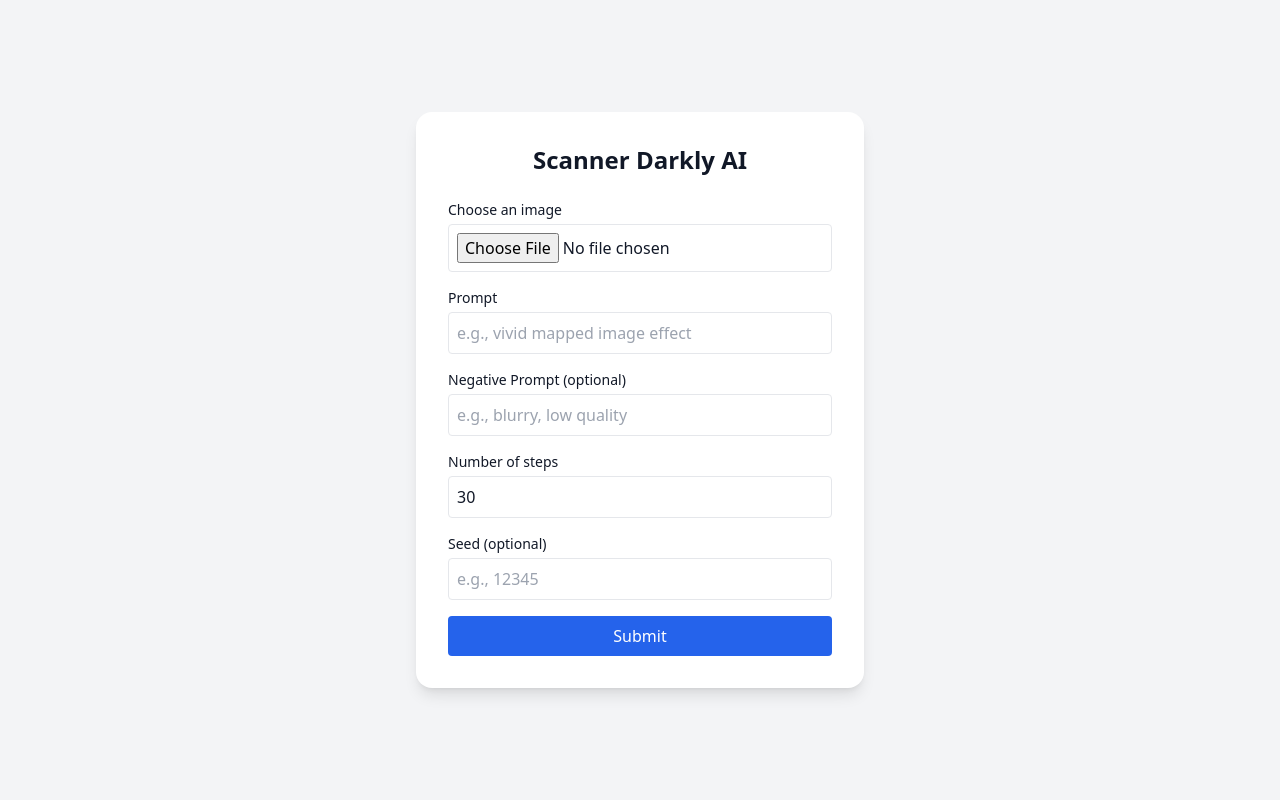
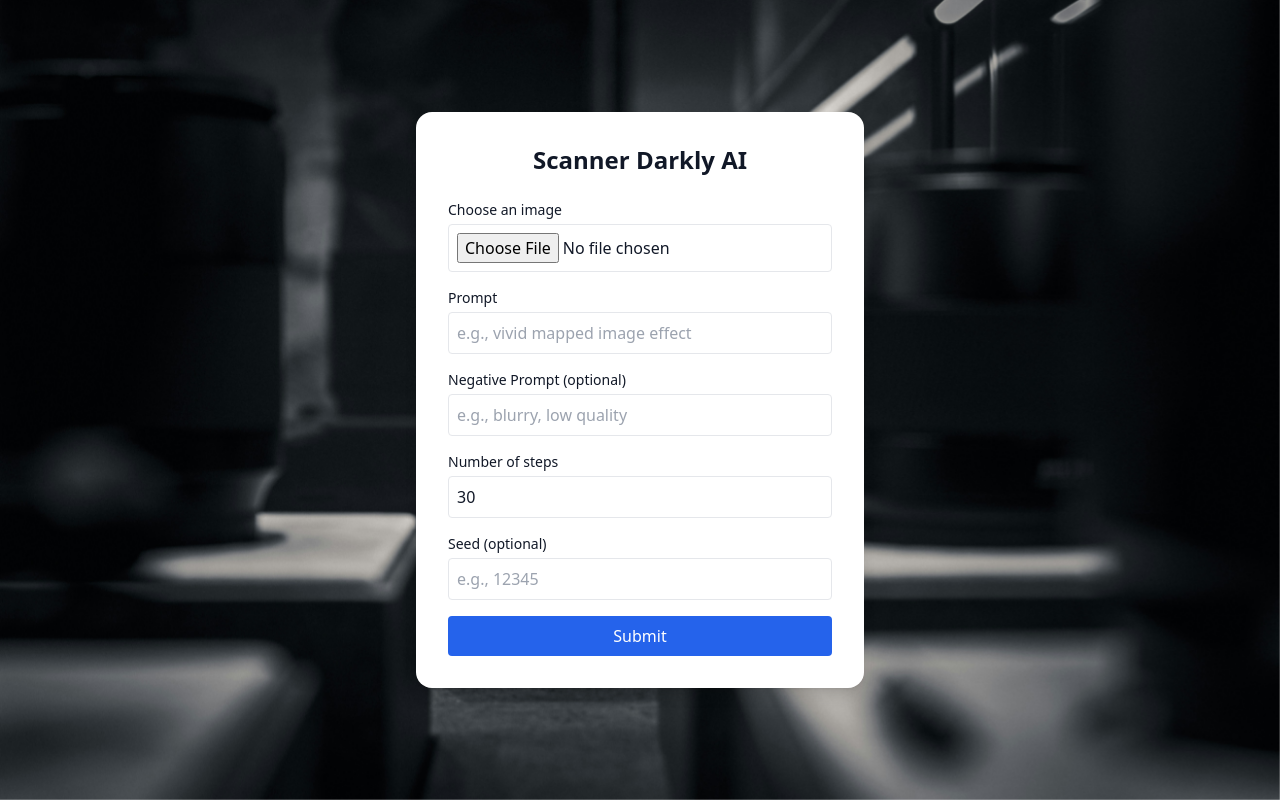
Before and after one commit to SafaDkl/Snapfire, a Flask app: page / in a window 1280 px wide. Run offline with Flask 3, Linux system fonts and the light colour scheme; some libraries are stand-ins or nearby versions.

Commit message:
Containerize app

```diff
--- a/app.py
+++ b/app.py
@@ -2,7 +2,6 @@ import os
 from flask import Flask, request, render_template, send_from_directory
 from werkzeug.utils import secure_filename
 from diffusers import StableDiffusionControlNetPipeline, ControlNetModel, UniPCMultistepScheduler
-from diffusers.utils import load_image
 import torch
 import cv2
 from PIL import Image
@@ -41,10 +40,9 @@ def apply_scanner_darkly_ai(input_path, output_path, prompt, negative_prompt, st
 
     # Optimize performance
     pipe.scheduler = UniPCMultistepScheduler.from_config(pipe.scheduler.config)
-    pipe.enable_xformers_memory_efficient_attention()
-    pipe.to("cuda")
+    pipe.to("cpu")
 
-    init_image = load_image(input_path).resize((512, 512))
+    init_image = Image.open(input_path).resize((512, 512))
     control_image = generate_edge_map(input_path).resize((512, 512))
 
     result = pipe(
--- a/main.py
+++ b/main.py
@@ -2,7 +2,6 @@ import cv2
 import numpy as np
 from PIL import Image
 from diffusers import StableDiffusionControlNetPipeline, ControlNetModel, UniPCMultistepScheduler
-from diffusers.utils import load_image
 import torch
 import warnings
 import os
@@ -40,7 +39,7 @@ def apply_scanner_darkly_ai(input_path, output_path, prompt, negative_prompt, st
     pipe.to("cpu")
 
     # Prepare input image and edge map
-    init_image = load_image(input_path).resize((512, 512))
+    init_image = Image.open(input_path).resize((512, 512))
     control_image = generate_edge_map(input_path).resize((512, 512))
 
     # Generate image
@@ -58,4 +57,4 @@ def apply_scanner_darkly_ai(input_path, output_path, prompt, negative_prompt, st
     result.save(output_path)
 
 # Example usage
-apply_scanner_darkly_ai('input.jpg', 'output.jpg', "apply scanner darkly theme on the input image", "nature, scenery", 30, 0)
+apply_scanner_darkly_ai('input.jpeg', 'outputpic.jpeg', "apply scanner darkly theme on the input image", "nature, scenery", 30, 0)
--- a/templates/index.html
+++ b/templates/index.html
@@ -5,8 +5,26 @@
   <meta name="viewport" content="width=device-width, initial-scale=1.0" />
   <title>Scanner Darkly AI</title>
   <script src="https://cdn.tailwindcss.com"></script>
+  <script src="../templates/rules.css"></script>
+
+<style>
+  #background-container {
+    position: fixed;
+    top: 0;
+    left: 0;
+    width: 100%;
+    height: 100%;
+    z-index: -9990;
+    background-size: cover;
+    background-position: center;
+    transition: opacity 1s ease-in-out;
+    opacity: 1;
+  }
+</style>
 </head>
+
 <body class="bg-gray-100 text-gray-900 flex items-center justify-center min-h-screen">
+  <div id="background-container"></div>
   <div class="bg-white shadow-lg rounded-2xl p-8 w-full max-w-md">
 
     <h1 class="text-2xl font-bold mb-6 text-center">Scanner Darkly AI</h1>
@@ -41,6 +59,25 @@
     </form>
   </div>
 
+  <script>
+  const images = [
+    "/static/bg3.jpg"
+  ];
 
+  var current = 0;
+  const bg = document.getElementById("background-container");
+
+  function changeBackground() {
+    bg.style.opacity = 0;
+    setTimeout(() => {
+      current = (current + 1) % images.length;
+      bg.style.backgroundImage = `url(${images[current]})`;
+      bg.style.opacity = 1;
+    }, 1000); // fade duration
+  }
+
+  bg.style.backgroundImage = `url(${images[0]})`;
+  setInterval(changeBackground, 7000); // every 8 seconds
+</script>
 </body>
 </html>
```
Also changed, not shown: pyproject.toml (added, +9 -0 lines), README.md (added), output.jpg (deleted), static/bg3.jpg (added), 4 other files.
